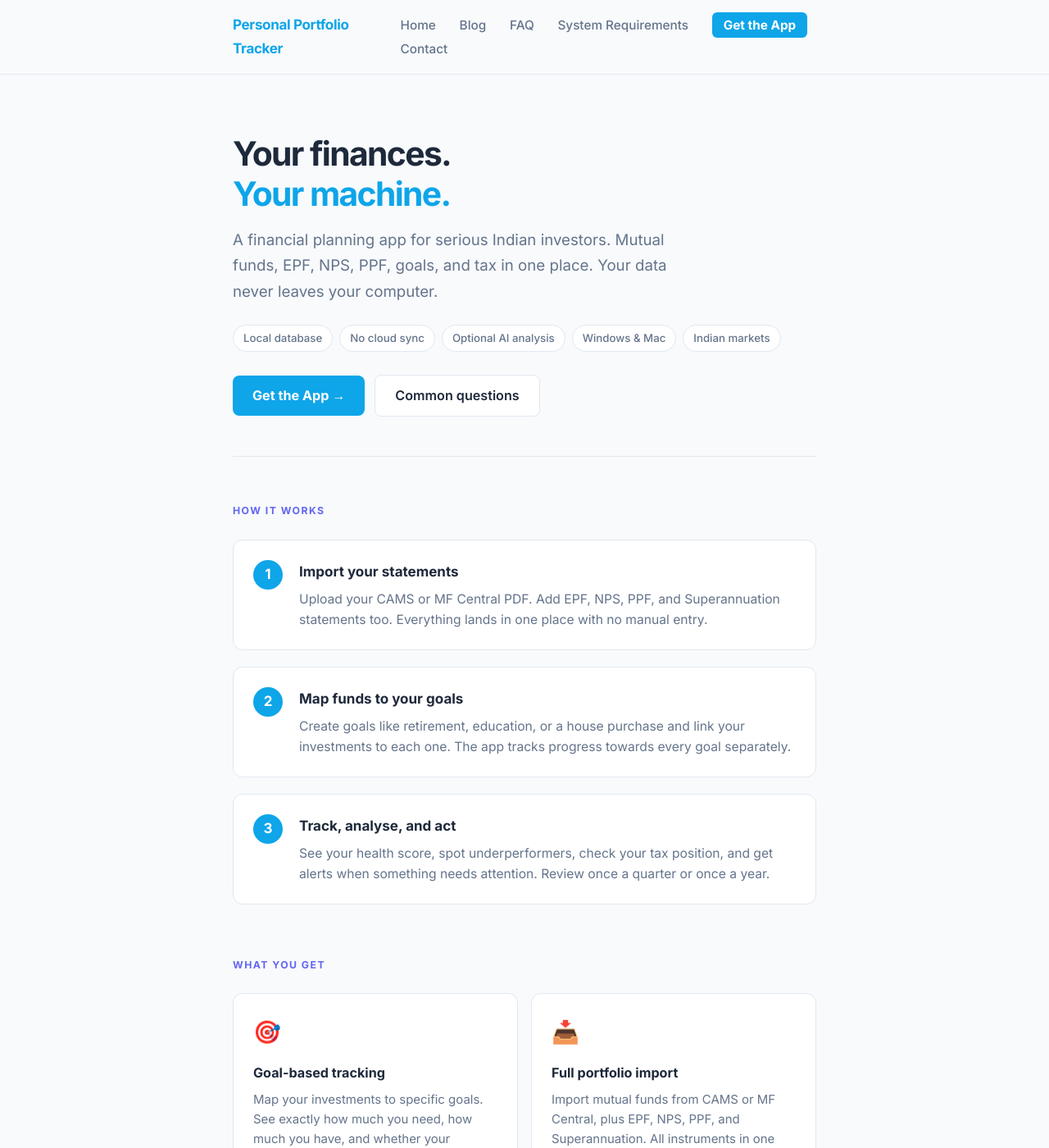
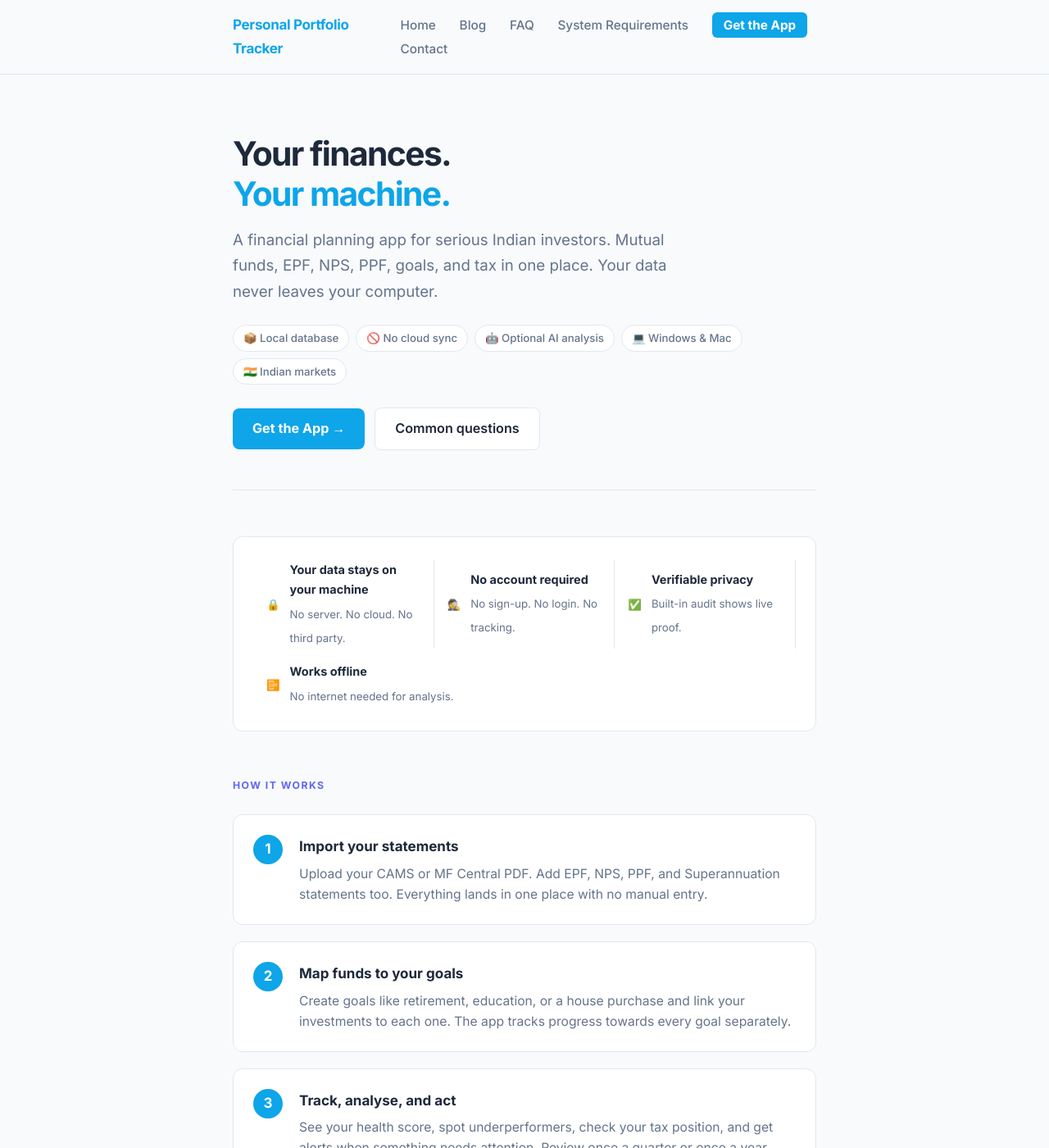
Before and after one commit to srikrishna2024/portfolio-tracker-blog, a Jekyll site: the page built from index.html, in a window 1280 px wide and 1400 px high. Shown: the whole window at 82% size. Built offline with Jekyll 4.4.1, drawn with Linux system fonts in a browser that asks for light colours.

Commit message:
add trust bar with privacy icons; icon badges in hero

```diff
--- a/assets/css/style.css
+++ b/assets/css/style.css
@@ -405,6 +405,29 @@ nav a.nav-cta:hover { background: #0284c7; color: #fff !important; }
 .footer-links a:hover { color: var(--accent); }
 .footer-sep { color: var(--border); margin: 0 8px; }
 
+/* ── Trust bar ───────────────────────────────────────────────── */
+.trust-bar {
+  display: flex; align-items: stretch;
+  background: var(--surface); border: 1px solid var(--border);
+  border-radius: 12px; padding: 20px 24px;
+  margin-bottom: 56px; flex-wrap: wrap; gap: 0;
+}
+.trust-item {
+  display: flex; align-items: center; gap: 12px;
+  flex: 1; min-width: 180px; padding: 8px 16px;
+}
+.trust-icon { font-size: 1.4rem; flex-shrink: 0; }
+.trust-item strong { display: block; font-size: 0.85rem; font-weight: 700; color: var(--text); margin-bottom: 2px; }
+.trust-item span { font-size: 0.78rem; color: var(--muted); }
+.trust-divider {
+  width: 1px; background: var(--border); margin: 8px 0; align-self: stretch;
+}
+@media (max-width: 700px) {
+  .trust-bar { flex-direction: column; gap: 4px; }
+  .trust-divider { width: 100%; height: 1px; margin: 4px 0; }
+  .trust-item { padding: 8px 4px; }
+}
+
 /* ── Legal header icon ───────────────────────────────────────── */
 .legal-header-icon { font-size: 1.8rem; margin-bottom: 10px; }
 
--- a/index.html
+++ b/index.html
@@ -7,17 +7,52 @@ title: Personal Portfolio Tracker
   <h1>Your finances.<br><span>Your machine.</span></h1>
   <p>A financial planning app for serious Indian investors. Mutual funds, EPF, NPS, PPF, goals, and tax in one place. Your data never leaves your computer.</p>
   <div class="hero-badges">
-    <span class="badge">Local database</span>
-    <span class="badge">No cloud sync</span>
-    <span class="badge">Optional AI analysis</span>
-    <span class="badge">Windows &amp; Mac</span>
-    <span class="badge">Indian markets</span>
+    <span class="badge">📦 Local database</span>
+    <span class="badge">🚫 No cloud sync</span>
+    <span class="badge">🤖 Optional AI analysis</span>
+    <span class="badge">💻 Windows &amp; Mac</span>
+    <span class="badge">🇮🇳 Indian markets</span>
   </div>
   <div class="hero-cta">
     <a href="{{ '/get-the-app/' | relative_url }}" class="btn-primary">Get the App &rarr;</a>
     <a href="{{ '/faq/' | relative_url }}" class="btn-secondary">Common questions</a>
   </div>
 </section>
+
+<!-- Privacy trust bar -->
+<div class="trust-bar">
+  <div class="trust-item">
+    <span class="trust-icon">🔒</span>
+    <div>
+      <strong>Your data stays on your machine</strong>
+      <span>No server. No cloud. No third party.</span>
+    </div>
+  </div>
+  <div class="trust-divider"></div>
+  <div class="trust-item">
+    <span class="trust-icon">🕵️</span>
+    <div>
+      <strong>No account required</strong>
+      <span>No sign-up. No login. No tracking.</span>
+    </div>
+  </div>
+  <div class="trust-divider"></div>
+  <div class="trust-item">
+    <span class="trust-icon">✅</span>
+    <div>
+      <strong>Verifiable privacy</strong>
+      <span>Built-in audit shows live proof.</span>
+    </div>
+  </div>
+  <div class="trust-divider"></div>
+  <div class="trust-item">
+    <span class="trust-icon">📴</span>
+    <div>
+      <strong>Works offline</strong>
+      <span>No internet needed for analysis.</span>
+    </div>
+  </div>
+</div>
 
 <!-- How it works -->
 <div class="section-block">
```
